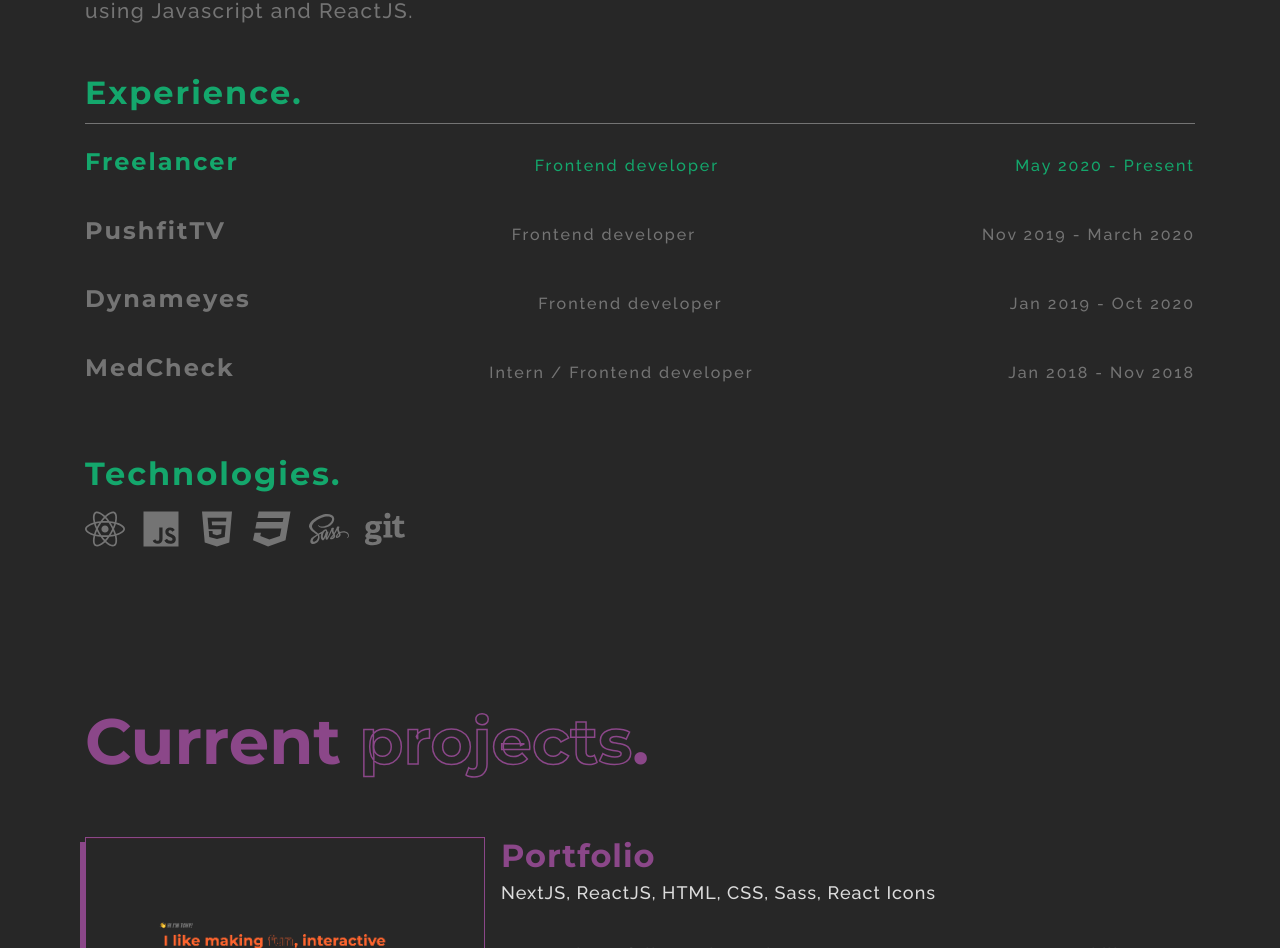
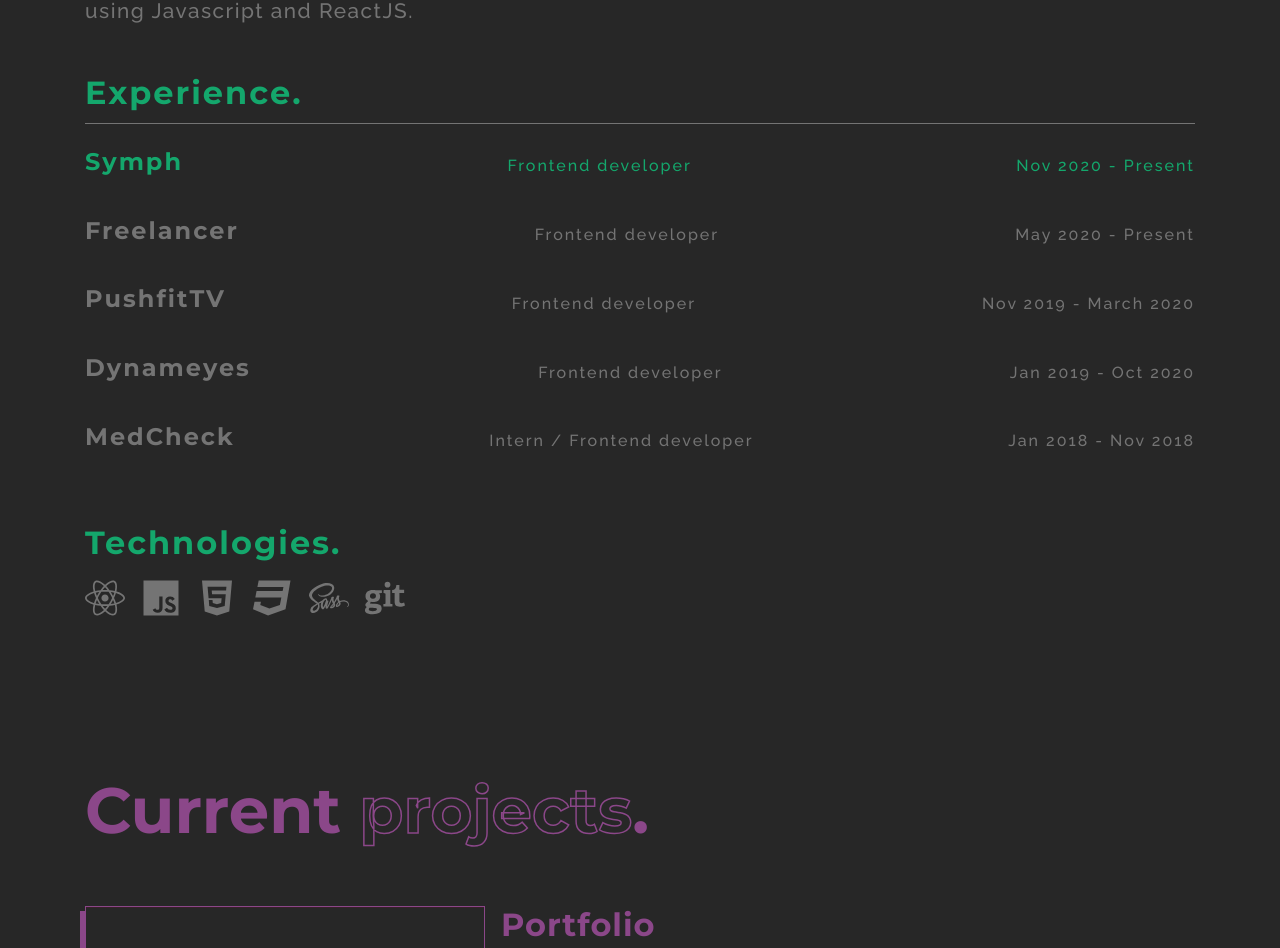
Before and after one commit to AnthonyDelaCruz/nextjs-portfolio, a Next.js app: page / in a window 1280 px wide. Shown: the part 1048-1996 px from the top of the page. Built offline with nearby package versions, Linux system fonts and the light colour scheme; no server answers.

Commit message:
added nvmrc for future node version issues, updated experience list with current employment

```diff
--- a/components/About.tsx
+++ b/components/About.tsx
@@ -1,9 +1,10 @@
+import { open } from "inspector";
 import React from "react";
-import { Button } from "react-bootstrap";
 import { FaReact, FaJs, FaHtml5, FaCss3, FaSass, FaGit } from "react-icons/fa";
 import Fade from "react-reveal/Fade";
 
 export default function About() {
+  const openSymphWebsite = () => window.open("https://www.symph.co/");
   return (
     <Fade bottom>
       <section className="about container">
@@ -18,7 +19,12 @@
         </div>
         <div className="about__experience">
           <h2>Experience.</h2>
-          <div className="experience__item item--active d-flex justify-content-between align-items-center">
+          <div className="experience__item item--active item--link d-flex justify-content-between align-items-center">
+            <h4 onClick={openSymphWebsite}>Symph</h4>
+            <div>Frontend developer</div>
+            <div>Nov 2020 - Present</div>
+          </div>
+          <div className="experience__item d-flex justify-content-between align-items-center">
             <h4>Freelancer</h4>
             <div>Frontend developer</div>
             <div>May 2020 - Present</div>
--- a/styles/components/about.scss
+++ b/styles/components/about.scss
@@ -43,6 +43,13 @@
     }
     .item--active {
       color: $five;
+    }
+    .item--link h4 {
+      cursor: pointer;
+
+      &:hover {
+        text-decoration: underline;
+      }
     }
   }
   &__skills {
```
Also changed, not shown: 1 other file (tests, documents, lock files or other folders).
